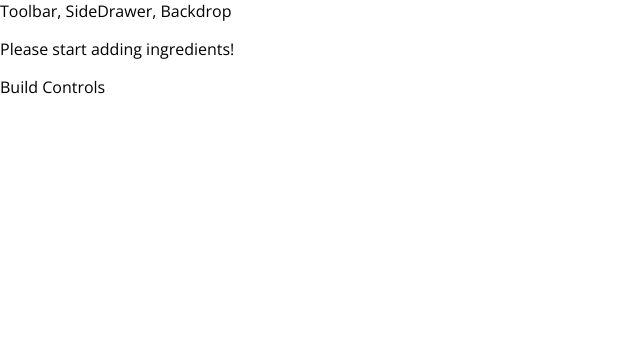
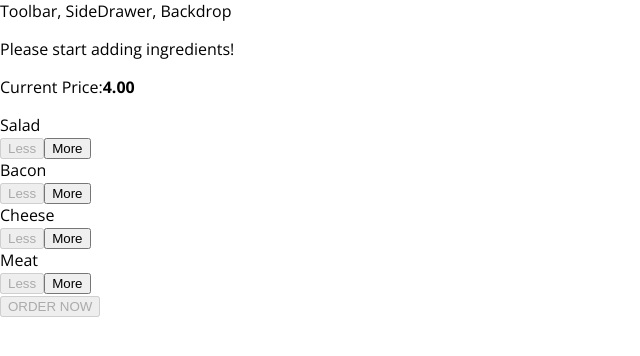
Before and after one commit to Shashankshekhar22/React, a React app: page / in a window 1280 px wide. Shown: the top 356 px of the page, without its empty margins (0-640 px from the left). Built offline with nearby package versions, Linux system fonts and the light colour scheme.

Commit message:
Burger Component Order Summary and Controls for More less and Oder Now Handler Implementation

```diff
--- /dev/null
+++ b/src/components/Burger/BuildControls/BuildControl/BuildControl.css
@@ -0,0 +1,56 @@
+.BuildControl {
+    display: flex;
+    justify-content: space-between;
+    align-items: center;
+    margin: 5px 0;
+}
+
+.BuildControl button {
+    display: block;
+    font: inherit;
+    padding: 5px;
+    margin: 0 5px;
+    width: 80px;
+    border: 1px solid #AA6817;
+    cursor: pointer;
+    outline: none;
+}
+
+.BuildControl button:disabled {
+    background-color: #AC9980;
+    border: 1px solid #7E7365;
+    color: #ccc;
+    cursor: default;
+}
+
+.BuildControl button:hover:disabled {
+    background-color: #AC9980;
+    color: #ccc;
+    cursor: not-allowed;
+}
+
+.Label {
+    padding: 10px;
+    font-weight: bold;
+    width: 80px;
+}
+
+.BuildControl .Less {
+    background-color: #D39952;
+    color: white;
+}
+
+.BuildControl .More {
+    background-color: #8F5E1E;
+    color: white;
+}
+
+.BuildControl .Less:hover, .BuildControl .Less:active {
+    background-color: #DAA972;
+    color: white;
+}
+
+.BuildControl .More:hover,.BuildControl .More:active {
+    background-color: #99703F;
+    color: white;
+}
--- /dev/null
+++ b/src/components/Burger/BuildControls/BuildControl/BuildControl.js
@@ -0,0 +1,13 @@
+import React from 'react';
+import classes from './BuildControl.css'
+
+const buildControl = (props)=>{
+    return (<div className = {classes.BuildControl}>
+        <div className={classes.Label}>{props.label}</div>
+        <button className={classes.Less} onClick={props.removed}
+        disabled={props.disabled}>Less</button>
+        <button className={classes.More} onClick={props.added}>More</button>
+    </div>)
+}
+
+export default buildControl;
--- /dev/null
+++ b/src/components/Burger/BuildControls/BuildControls.css
@@ -0,0 +1,52 @@
+.BuildControls {
+    width: 100%;
+    background-color: #CF8F2E;
+    display: flex;
+    flex-flow: column;
+    align-items: center;
+    box-shadow: 0 2px 1px #CCC;
+    margin: auto;
+    padding: 10px 0;
+}
+
+
+.OrderButton {
+    background-color: #DAD735;
+    outline: none;
+    cursor: pointer;
+    border: 1px solid #966909;
+    color: #966909;
+    font-family: inherit;
+    font-size: 1.2em;
+    padding: 15px 30px;
+    box-shadow: 2px 2px 2px #966909;
+}
+
+.OrderButton:hover, .OrderButton:active {
+    background-color: #A0DB41;
+    border: 1px solid #966909;
+    color: #966909;
+}
+
+.OrderButton:disabled {
+    background-color: #C7C6C6;
+    cursor: not-allowed;
+    border: 1px solid #ccc;
+    color: #888888;
+}
+
+.OrderButton:not(:disabled) {
+    animation: enable 0.3s linear;
+}
+
+@keyframes enable {
+    0% {
+        transform: scale(1);
+    }
+    60% {
+        transform: scale(1.1);
+    }
+    100% {
+        transform: scale(1);
+    }
+}
--- /dev/null
+++ b/src/components/Burger/BuildControls/BuildControls.js
@@ -0,0 +1,29 @@
+import React from 'react';
+import BuildControl from './BuildControl/BuildControl'
+import classes from './BuildControls.css'
+
+const controls = [
+    {label: 'Salad', type: 'salad'},
+    {label: 'Bacon', type: 'bacon'},
+    {label: 'Cheese', type: 'cheese'},
+    {label: 'Meat', type: 'meat'}
+
+]
+
+const buildControls = (props) =>{
+   return( <div className={classes.BuildControls}>
+       <p>Current Price:<strong>{props.price.toFixed(2)}</strong></p>
+        { controls.map(ctrl=>{
+            return <BuildControl
+            key={ctrl.label}
+            label={ctrl.label}
+            added = {()=>props.ingredientAdded(ctrl.type)}
+            removed = {()=>props.ingredientRemoved(ctrl.type)}
+            disabled = {props.disabled[ctrl.type]}/>
+        })}
+        <button className={classes.OrderButton}
+         disabled={!props.purchaseable}>ORDER NOW</button>
+    </div>)
+}
+
+export default buildControls;
--- a/src/components/Burger/Burger.js
+++ b/src/components/Burger/Burger.js
@@ -4,7 +4,6 @@
 import BurgerIngredient from './BurgerIngredient/BurgerIngredient';
 
 const burger = ( props ) => {
-    console.log(props)
     let transformedIngredients = Object.keys( props.ingredients )
         .map( igKey => {
             return [...Array( props.ingredients[igKey] )].map( ( _, i ) => {
@@ -14,7 +13,6 @@
         .reduce((arr, el) => {
             return arr.concat(el)
         }, []);
-        console.log(transformedIngredients);
     if (transformedIngredients.length === 0) {
         transformedIngredients = <p>Please start adding ingredients!</p>;
     }
--- a/src/containers/BurgerBuilder/BurgerBuilder.js
+++ b/src/containers/BurgerBuilder/BurgerBuilder.js
@@ -2,7 +2,14 @@
 
 import Aux from '../../hoc/Auxilary';
 import Burger from '../../components/Burger/Burger';
+import BuildControls from '../../components/Burger/BuildControls/BuildControls';
 
+const INGREDIENT_PRICES = {
+    salad: 0.5,
+    cheese: 0.4,
+    meat: 1.3,
+    bacon:0.7
+};
 class BurgerBuilder extends Component {
     // constructor(props) {
     //     super(props);
@@ -14,14 +21,69 @@
             bacon: 0,
             cheese: 0,
             meat: 0
+        },
+        totalPrice: 4,
+        purchaseable: false
+    }
+
+    updatePurchaseState(ingredients){
+        const sum = Object.keys(ingredients)
+                    .map(igKey=>{
+                        return ingredients[igKey]
+                    })
+                    .reduce((sum,el)=>{
+                        return sum+el;
+                    },0);
+        this.setState({purchaseable: sum>0});
+    }
+
+    addIngredientHandler = (type)=>{
+        const oldCount = this.state.ingredients[type];
+        const updatedCount = oldCount+1;
+        const updatedIngredients = {
+            ...this.state.ingredients
+        };
+        updatedIngredients[type] = updatedCount;
+        const priceAddition = INGREDIENT_PRICES[type];
+        const oldPrice = this.state.totalPrice;
+        const newPrice = oldPrice+priceAddition;
+        this.setState({totalPrice: newPrice, ingredients:updatedIngredients});
+        this.updatePurchaseState(updatedIngredients);
+    }
+
+    removeIngredientHandler = (type)=>{
+        const oldCount = this.state.ingredients[type];
+        if(oldCount<=0){
+            return;
         }
+        const updatedCount = oldCount-1;
+        const updatedIngredients = {
+            ...this.state.ingredients
+        };
+        updatedIngredients[type] = updatedCount;
+        const priceDeduction = INGREDIENT_PRICES[type];
+        const oldPrice = this.state.totalPrice;
+        const newPrice = oldPrice-priceDeduction;
+        this.setState({totalPrice: newPrice, ingredients:updatedIngredients});
+        this.updatePurchaseState(updatedIngredients);
     }
 
     render () {
+        const disabledInfo={
+            ...this.state.ingredients
+        }
+        for(let key in disabledInfo){
+            disabledInfo[key]=disabledInfo[key]<=0;
+        }
         return (
             <Aux>
                 <Burger ingredients={this.state.ingredients} />
-                <div>Build Controls</div>
+                <BuildControls
+                ingredientAdded = {this.addIngredientHandler}
+                ingredientRemoved = {this.removeIngredientHandler}
+                disabled = {disabledInfo}
+                price={this.state.totalPrice}
+                purchaseable={this.state.purchaseable}/>
             </Aux>
         );
     }
```
